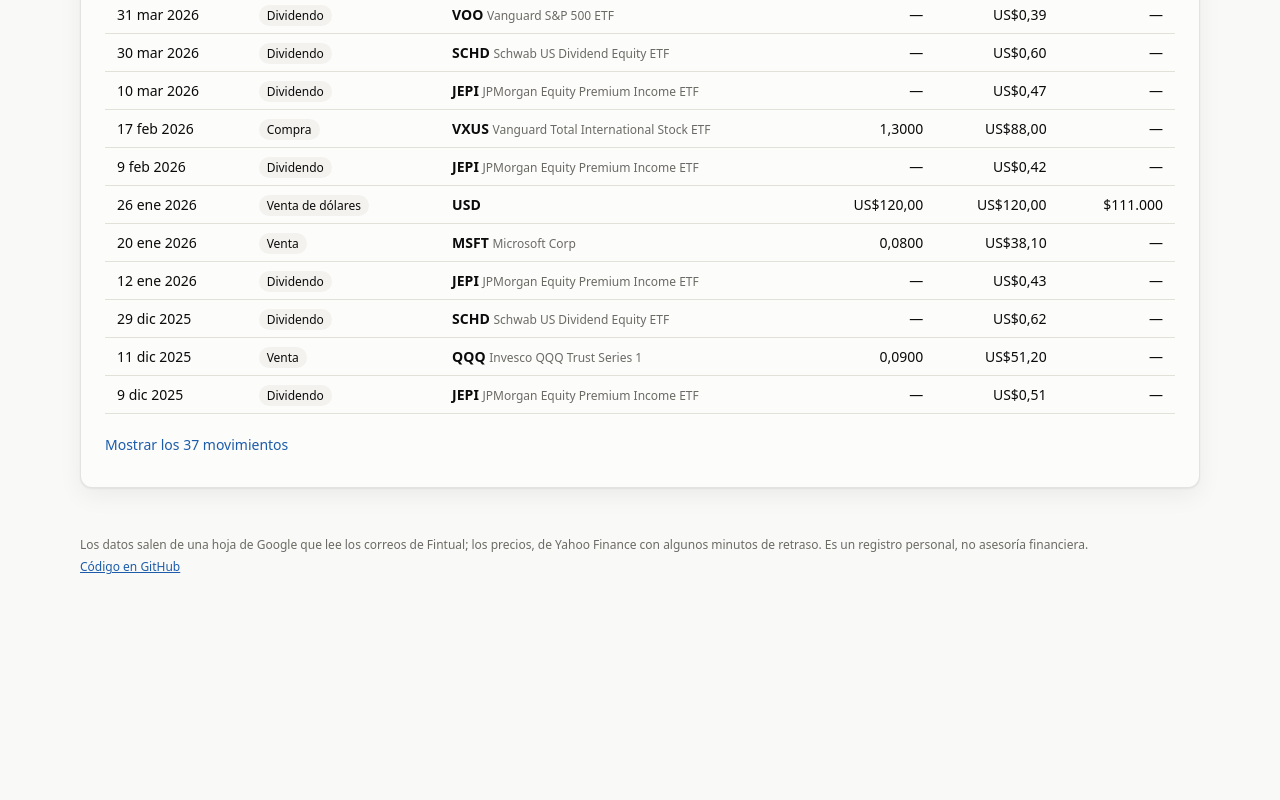
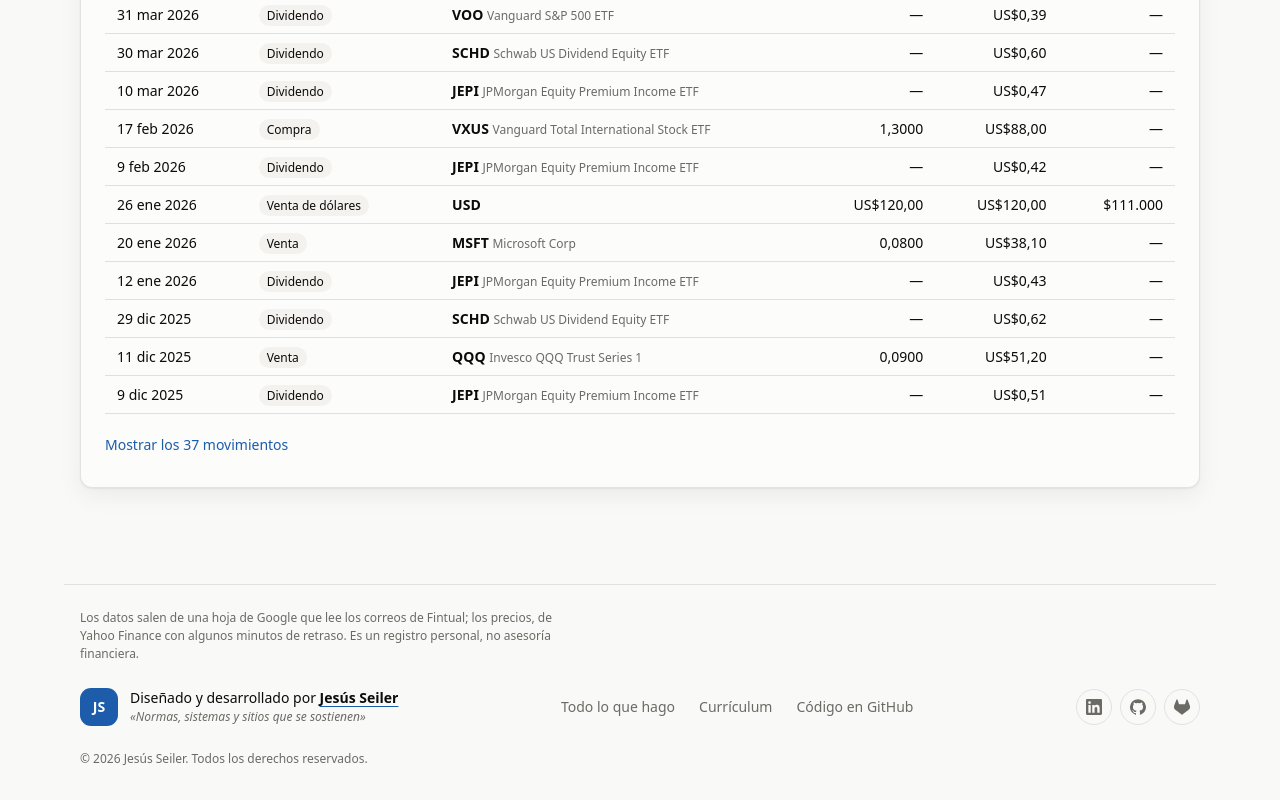
Before and after one commit to seiler18/gestor-acciones, a website built with Vite: page index.html in a window 1280 px wide. Shown: the part 2752-3552 px from the top of the page. Before the commit the page ends 3360 px from the top, so only its background shows below. Built offline with nearby package versions, Linux system fonts and the light colour scheme.

Commit message:
agrego el pie de autoría con enlaces al hub, al currículum y a las redes

```diff
--- a/index.html
+++ b/index.html
@@ -22,12 +22,34 @@
       <noscript>Esta página necesita JavaScript para mostrar el dashboard.</noscript>
     </main>
 
+    <!-- Pie de autoría: mismos datos que el pie del hub (seiler18.github.io,
+         src/data/site.js) y que el de FinanzasMaker. Íconos de marca en SVG
+         propio (Simple Icons, CC0): la CSP no deja cargar Font Awesome. -->
     <footer class="pie">
-      <p>
+      <p class="pie-fuente">
         Los datos salen de una hoja de Google que lee los correos de Fintual; los precios, de Yahoo Finance con
         algunos minutos de retraso. Es un registro personal, no asesoría financiera.
       </p>
-      <p><a href="https://github.com/seiler18/gestor-acciones" rel="noopener">Código en GitHub</a></p>
+      <div class="pie-in">
+        <div class="pie-autor">
+          <span class="pie-mono" aria-hidden="true">JS</span>
+          <div>
+            <p class="pie-hecho">Diseñado y desarrollado por <a href="https://seiler18.github.io/" target="_blank" rel="noopener noreferrer">Jesús Seiler</a></p>
+            <p class="pie-lema">«Normas, sistemas y sitios que se sostienen»</p>
+          </div>
+        </div>
+        <nav class="pie-enlaces" aria-label="Del autor">
+          <a href="https://seiler18.github.io/" target="_blank" rel="noopener noreferrer">Todo lo que hago</a>
+          <a href="https://seiler18.github.io/Curriculo/" target="_blank" rel="noopener noreferrer">Currículum</a>
+          <a href="https://github.com/seiler18/gestor-acciones" target="_blank" rel="noopener noreferrer">Código en GitHub</a>
+        </nav>
+        <div class="pie-redes">
+          <a href="https://www.linkedin.com/in/ichbinseiler/" target="_blank" rel="noopener noreferrer" aria-label="LinkedIn"><svg viewBox="0 0 24 24" aria-hidden="true"><path d="M20.45 20.45h-3.55v-5.57c0-1.33-.03-3.04-1.85-3.04-1.85 0-2.14 1.45-2.14 2.94v5.67H9.35V9h3.41v1.56h.05c.48-.9 1.64-1.85 3.37-1.85 3.6 0 4.27 2.37 4.27 5.46v6.28zM5.34 7.43a2.06 2.06 0 1 1 0-4.13 2.06 2.06 0 0 1 0 4.13zM7.12 20.45H3.56V9h3.56v11.45zM22.23 0H1.77C.79 0 0 .77 0 1.73v20.54C0 23.23.79 24 1.77 24h20.45c.98 0 1.78-.77 1.78-1.73V1.73C24 .77 23.2 0 22.22 0z"/></svg></a>
+          <a href="https://github.com/seiler18" target="_blank" rel="noopener noreferrer" aria-label="GitHub"><svg viewBox="0 0 24 24" aria-hidden="true"><path d="M12 .3a12 12 0 0 0-3.8 23.38c.6.12.82-.26.82-.58l-.01-2.04c-3.34.73-4.04-1.61-4.04-1.61-.55-1.39-1.34-1.76-1.34-1.76-1.08-.74.09-.73.09-.73 1.2.09 1.84 1.24 1.84 1.24 1.07 1.83 2.8 1.3 3.49 1 .1-.78.42-1.3.76-1.6-2.67-.3-5.47-1.34-5.47-5.93 0-1.31.47-2.38 1.24-3.22-.14-.3-.54-1.52.1-3.18 0 0 1-.32 3.3 1.23a11.5 11.5 0 0 1 6 0c2.28-1.55 3.29-1.23 3.29-1.23.64 1.66.24 2.88.12 3.18a4.65 4.65 0 0 1 1.23 3.22c0 4.61-2.8 5.63-5.48 5.92.42.36.81 1.1.81 2.22l-.01 3.29c0 .32.21.7.82.58A12 12 0 0 0 12 .3"/></svg></a>
+          <a href="https://gitlab.com/seiler18" target="_blank" rel="noopener noreferrer" aria-label="GitLab"><svg viewBox="0 0 24 24" aria-hidden="true"><path d="m23.6 9.59-.03-.09L20.3.98a.85.85 0 0 0-1.63.1l-2.2 6.74H7.54L5.33 1.07a.86.86 0 0 0-1.63-.09L.43 9.5l-.03.09a6.07 6.07 0 0 0 2.01 7.01l.01.01.03.02 4.98 3.73 2.46 1.86 1.5 1.13a1 1 0 0 0 1.22 0l1.5-1.13 2.46-1.86 5-3.75.02-.01a6.07 6.07 0 0 0 2.01-7z"/></svg></a>
+        </div>
+      </div>
+      <p class="pie-legal">© <span id="anio">2026</span> Jesús Seiler. Todos los derechos reservados.</p>
     </footer>
 
     <dialog id="dlg-clave" aria-labelledby="dlg-titulo">
--- a/src/main.js
+++ b/src/main.js
@@ -32,6 +32,7 @@
 /* ===== arranque ===== */
 
 async function iniciar() {
+  $('#anio').textContent = String(new Date().getFullYear())
   activarTooltip(document.body, $('#tip'))
   conectarAcceso()
   const guardada = hayBackend() ? clave.get() : null
--- a/src/styles/app.css
+++ b/src/styles/app.css
@@ -265,7 +265,24 @@
 .aviso-error { background: var(--estado-critico); color: var(--sobre-primario); }
 
 /* ----- pie ----- */
-.pie { max-width: var(--ancho); margin: 0 auto; padding: 0 var(--e-4) var(--e-6); font-size: var(--t-xs); color: var(--texto-tenue); display: grid; gap: var(--e-1); }
+/* ----- pie de autoría (mismo diseño que el de FinanzasMaker) ----- */
+.pie { max-width: var(--ancho); margin: var(--e-7) auto 0; padding: var(--e-5) var(--e-4) var(--e-6); border-top: 1px solid var(--borde); font-size: var(--t-sm); color: var(--texto-tenue); display: grid; gap: var(--e-5); }
+.pie-fuente { font-size: var(--t-xs); max-width: 70ch; }
+.pie-in { display: flex; flex-wrap: wrap; align-items: center; justify-content: space-between; gap: var(--e-4) var(--e-6); }
+.pie-autor { display: flex; align-items: center; gap: var(--e-3); }
+.pie-mono { display: grid; place-items: center; flex: none; width: 38px; height: 38px; border-radius: 11px; background: var(--primario); color: var(--sobre-primario); font-weight: 700; font-size: var(--t-sm); }
+.pie-hecho { color: var(--texto); }
+.pie-hecho a { color: var(--texto); font-weight: 600; text-decoration-color: var(--primario); text-underline-offset: 3px; }
+.pie-lema { font-style: italic; font-size: var(--t-xs); }
+.pie-enlaces { display: flex; flex-wrap: wrap; gap: var(--e-1) var(--e-5); }
+.pie-enlaces a { color: var(--texto-tenue); text-decoration: none; }
+.pie-enlaces a:hover { color: var(--primario); text-decoration: underline; }
+.pie-redes { display: flex; gap: var(--e-2); }
+.pie-redes a { display: grid; place-items: center; width: 36px; height: 36px; border: 1px solid var(--borde); border-radius: 50%; color: var(--texto-tenue); transition: color var(--dur), border-color var(--dur); }
+.pie-redes a:hover { color: var(--primario); border-color: var(--primario); }
+.pie-redes svg { width: 16px; height: 16px; fill: currentColor; }
+.pie-legal { font-size: var(--t-xs); }
+@media (max-width: 40rem) { .pie-in { flex-direction: column; align-items: flex-start; } }
 
 /* ----- móvil ----- */
 @media (max-width: 40rem) {
```
